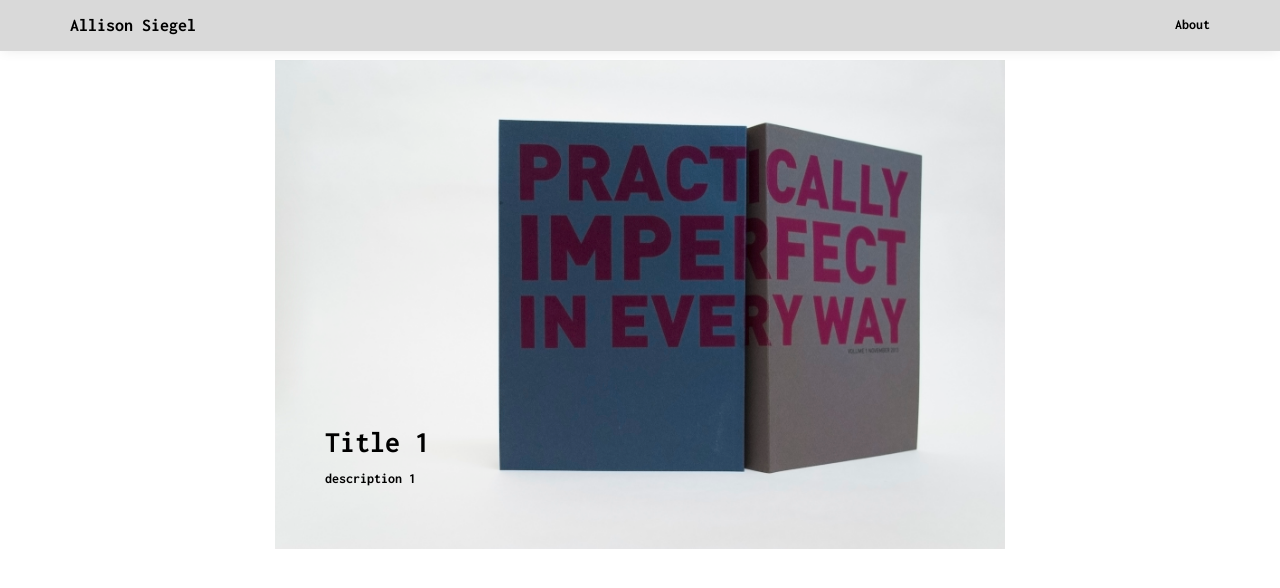
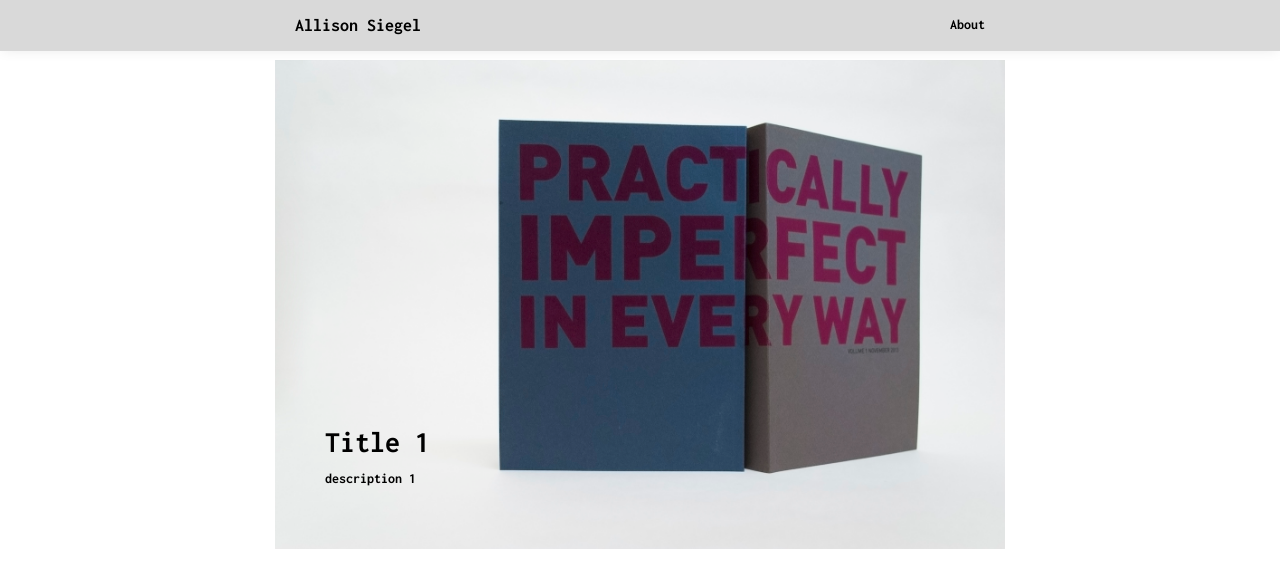
Before and after one commit to asiegel92/asiegel92.github.io, a Jekyll site: the page built from index.html, in a window 1280 px wide. Shown: the top 588 px of the page. Built offline with Jekyll 4.4.1, drawn with Linux system fonts in a browser that asks for light colours; Markdown is read by kramdown in place of the engine named in the settings.

Commit message:
fix navbar

```diff
--- a/css/main.css
+++ b/css/main.css
@@ -14,6 +14,13 @@ main {
   margin-top: 60px;
   padding-right: 20dx;
   padding-left: 20dx;
+}
+
+/*NAV BAR*/
+@media (min-width: 1200px) {
+    .navbar .container{
+        max-width: 720px;
+    }
 }
 
 .navbar-fixed-top {
```
